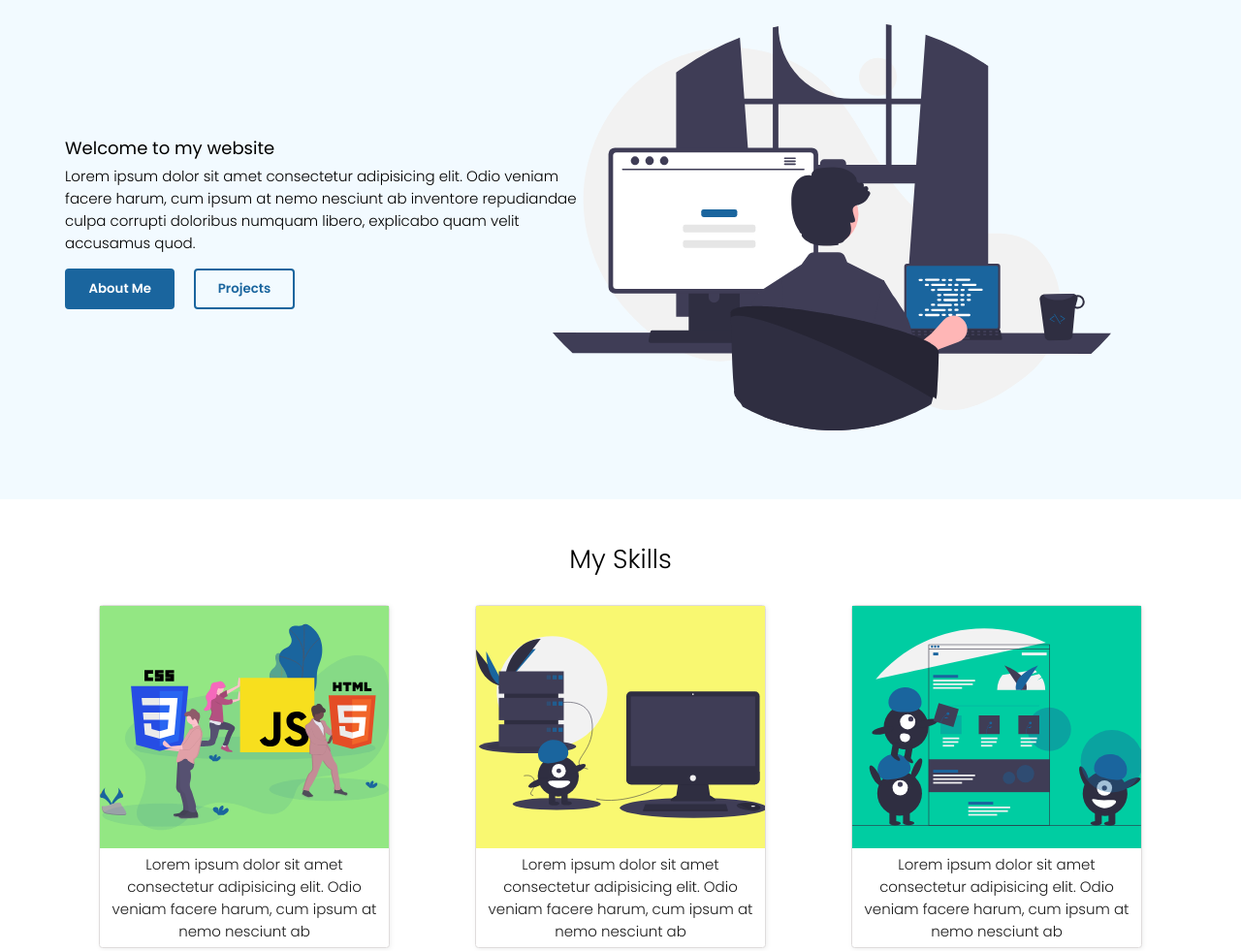
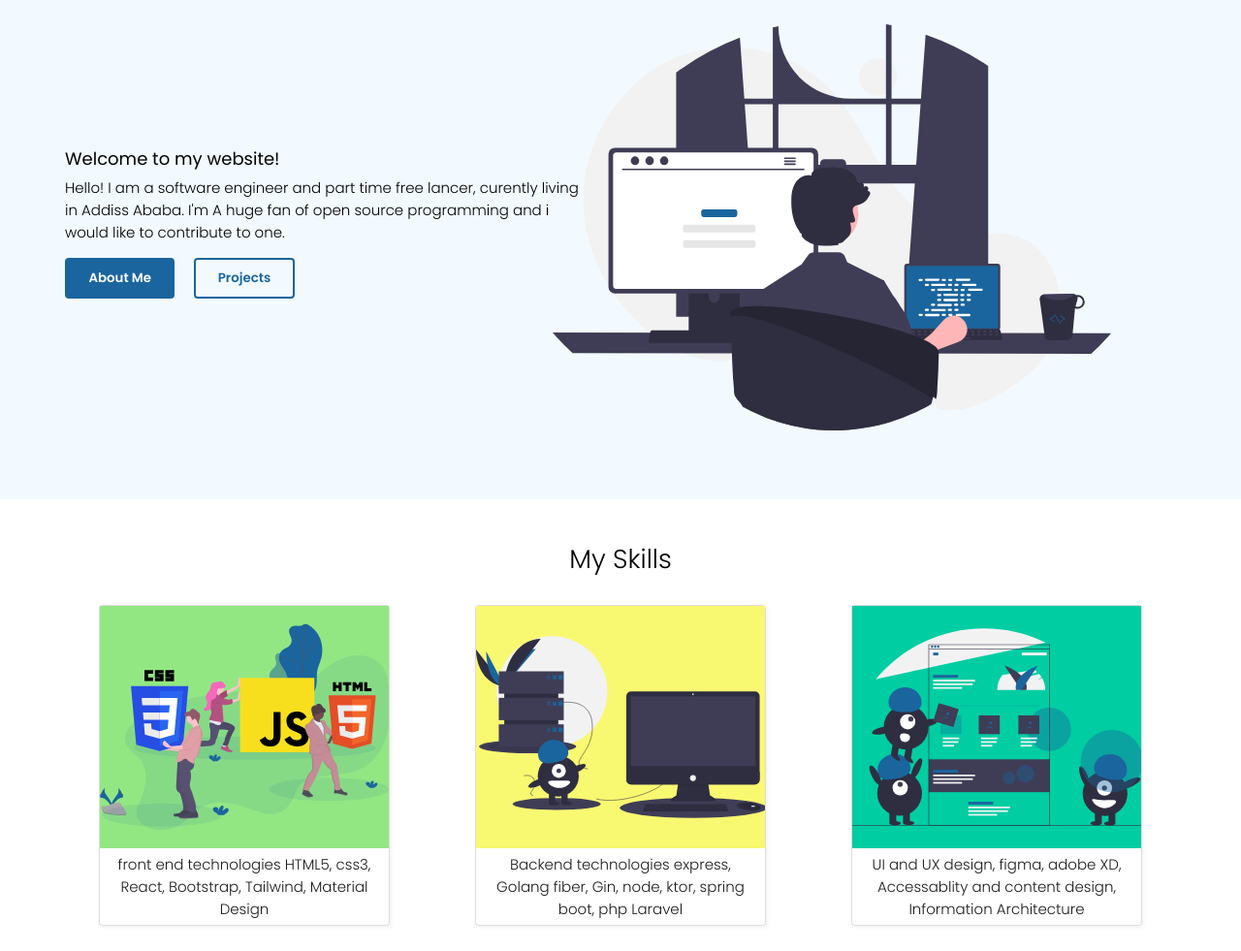
Before and after one commit to dagemtadesse/UGR-7445-12, a plain HTML site: page index.html in a window 1280 px wide. Shown: the part 160-1141 px from the top of the page at 97% size. Drawn offline with Linux system fonts and the light colour scheme.

Commit message:
content update 1

```diff
--- a/index.html
+++ b/index.html
@@ -37,10 +37,10 @@
             <div class="container spacer-s flex vert-mid hero-content">
                 <div class="flx-1">
 
-                    <h1 class="heading">Welcome to my website</h1>
-                    <p>Lorem ipsum dolor sit amet consectetur adipisicing elit.
-                    Odio veniam facere harum, cum ipsum at nemo nesciunt ab inventore repudiandae
-                    culpa corrupti doloribus numquam libero, explicabo quam velit accusamus quod.</p>
+                    <h1 class="heading">Welcome to my website!</h1>
+                    <p>Hello! I am a software engineer and part time free lancer, curently living in Addiss Ababa.
+                        I'm A huge fan of open source programming and i would like to contribute to one.
+                    </p>
 
                     <button class="btn btn-primary cta solid mt-small">
                         <a href="./aboutme.html">
@@ -73,7 +73,7 @@
                     <img src="./images/frontend.svg" alt="front end dev">
                 </div>
                 <div class="card-desc">
-                    Lorem ipsum dolor sit amet consectetur adipisicing elit. Odio veniam facere harum, cum ipsum at nemo nesciunt ab
+                    front end technologies HTML5, css3, React, Bootstrap, Tailwind, Material Design
                 </div>
             </div>
 
@@ -82,7 +82,7 @@
                     <img src="./images/server.svg" alt="backend dev">
                 </div>
                 <div class="card-desc">
-                    Lorem ipsum dolor sit amet consectetur adipisicing elit. Odio veniam facere harum, cum ipsum at nemo nesciunt ab
+                    Backend technologies express, Golang fiber, Gin, node, ktor, spring boot, php Laravel
                 </div>
             </div>
 
@@ -91,7 +91,7 @@
                     <img src="images/desgin.svg" alt="ui and ux design">
                 </div>
                 <div class="card-desc">
-                    Lorem ipsum dolor sit amet consectetur adipisicing elit. Odio veniam facere harum, cum ipsum at nemo nesciunt ab
+                    UI and UX design, figma, adobe XD, Accessablity and content design, Information Architecture
                 </div>
             </div>
         </div>
```
